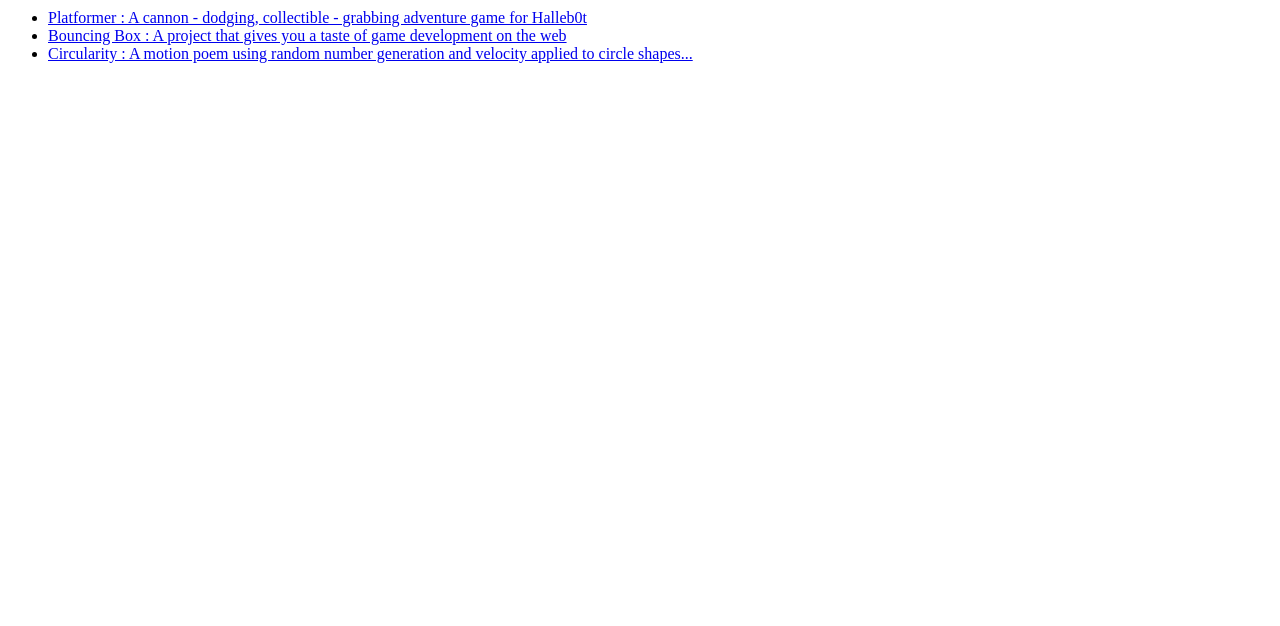
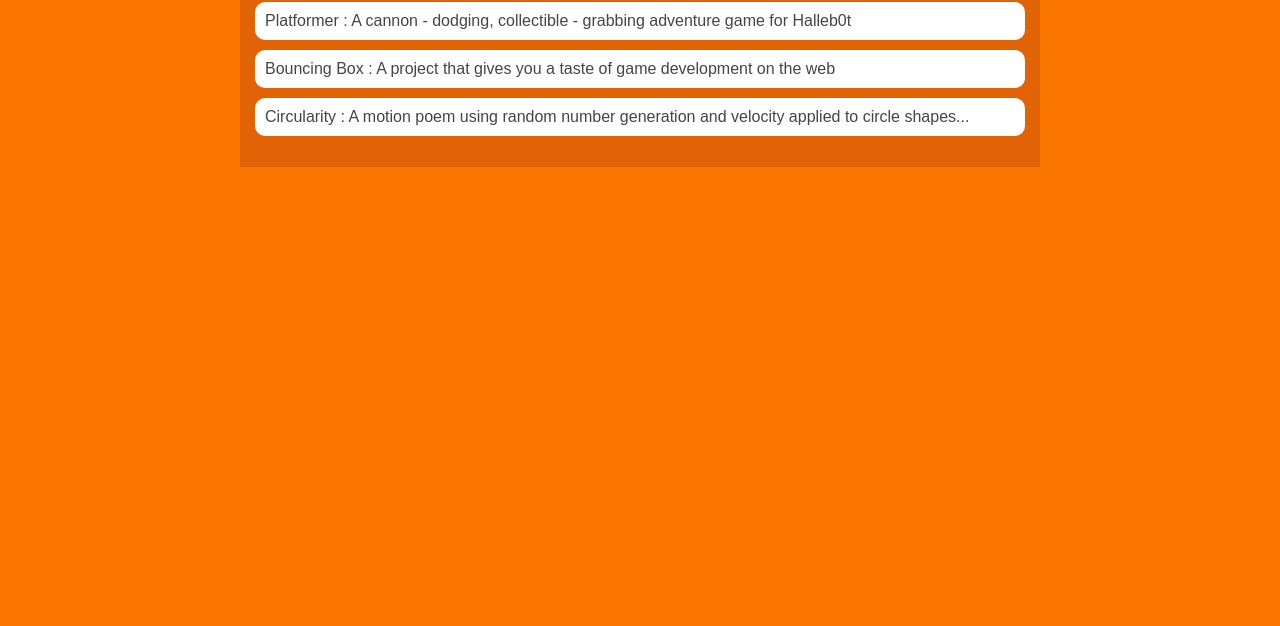
Before and after one commit to Darricktillman/Darricktillman.github.io, a plain HTML site: page portfolio.html in a window 1280 px wide. Shown: the part 174-800 px from the top of the page. Drawn offline with Linux system fonts and the light colour scheme.

Commit message:
add index.html and css files

```diff
--- a/portfolio.html
+++ b/portfolio.html
@@ -2,7 +2,7 @@
 <html>
     <head>
         <title>darricks amazing website</title>
-        <link rel="stylesheet" href="sew4etyle.css">
+        <link rel="stylesheet" href="style.css">
     </head>
 
     <body>
```
